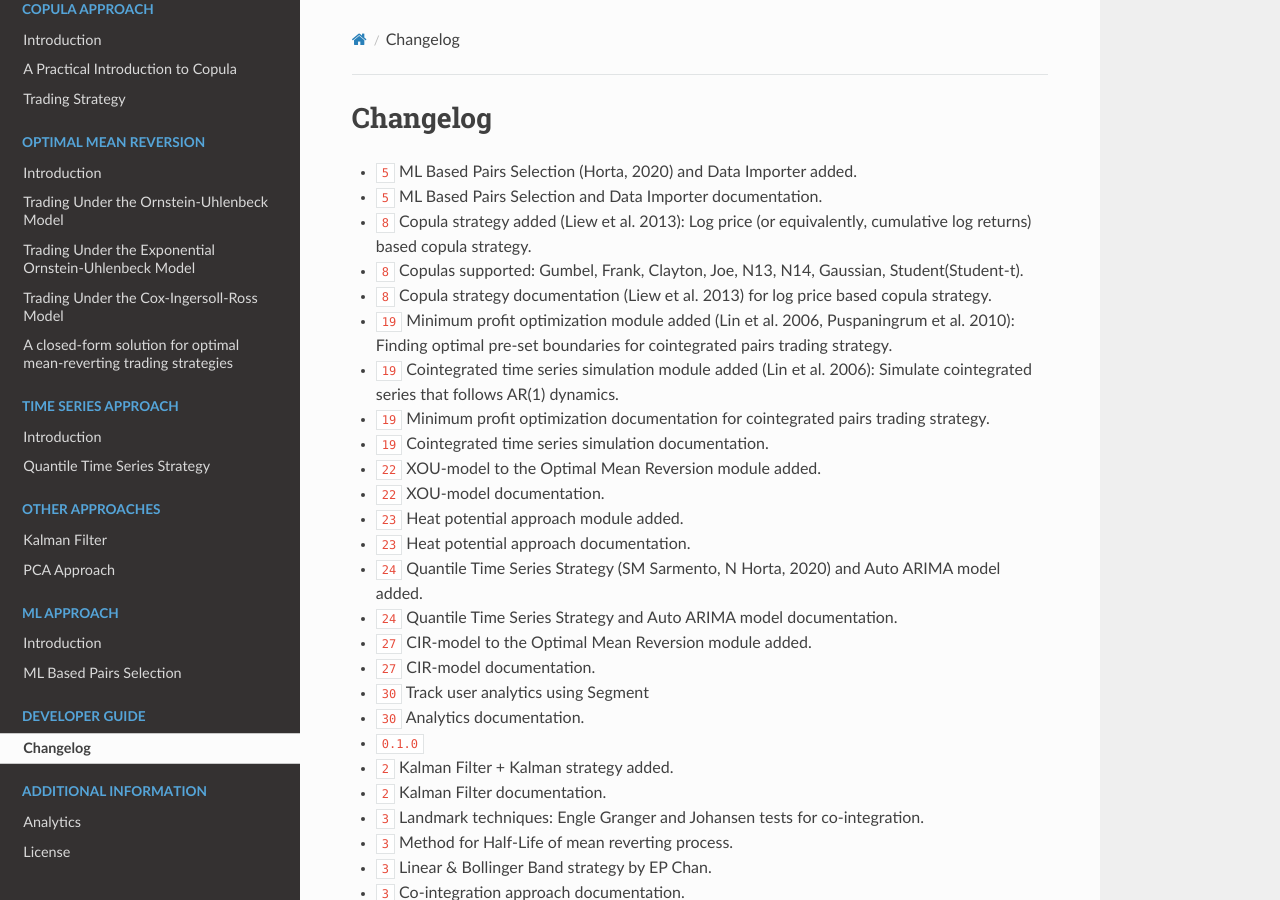
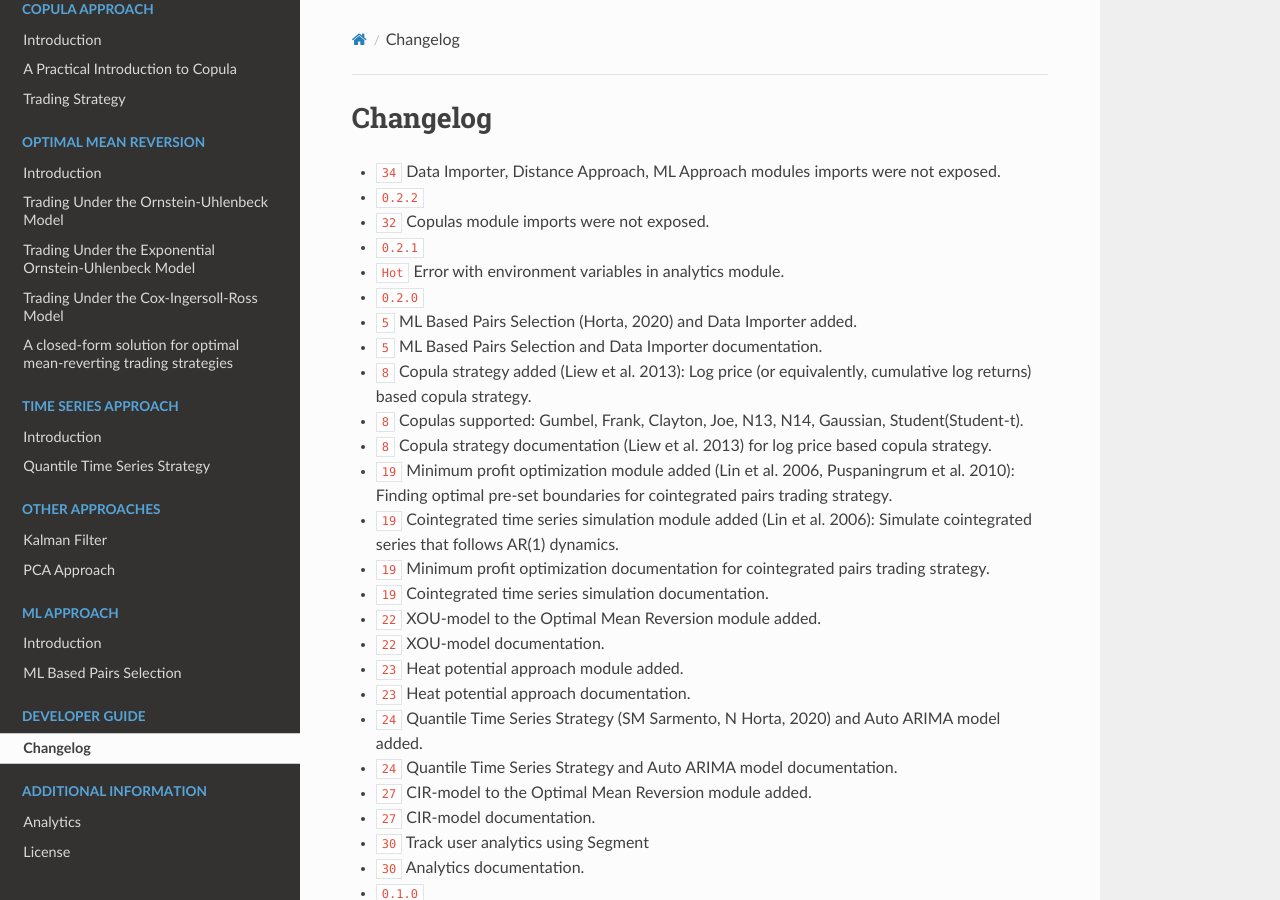
Before and after one commit to hudson-and-thames/arbitragelab, a Sphinx documentation site: the page built from docs/source/changelog.rst, in a window 1280 px wide and 900 px high. Built offline with Sphinx 7.4.7 and the Read the Docs theme 2.0.0, drawn with Linux system fonts in a browser that asks for light colours; cross-references to code outside the pages are shown as plain code.

Commit message:
Update changelog

```diff
--- a/docs/source/changelog.rst
+++ b/docs/source/changelog.rst
@@ -12,6 +12,15 @@ Changelog
 ..
     For Help: https://releases.readthedocs.io/en/latest/index.html
 
+* :bug:`34` Data Importer, Distance Approach, ML Approach modules imports were not exposed.
+
+* :release:`0.2.2 <2020-12-24>`
+* :bug:`32` Copulas module imports were not exposed.
+
+* :release:`0.2.1 <2020-12-22>`
+* :bug:`Hot` Error with environment variables in analytics module.
+
+* :release:`0.2.0 <2020-12-14>`
 * :feature:`5` ML Based Pairs Selection (Horta, 2020) and Data Importer added.
 * :support:`5` ML Based Pairs Selection and Data Importer documentation.
 * :feature:`8` Copula strategy added (Liew et al. 2013): Log price (or equivalently, cumulative log returns) based copula strategy.
```
